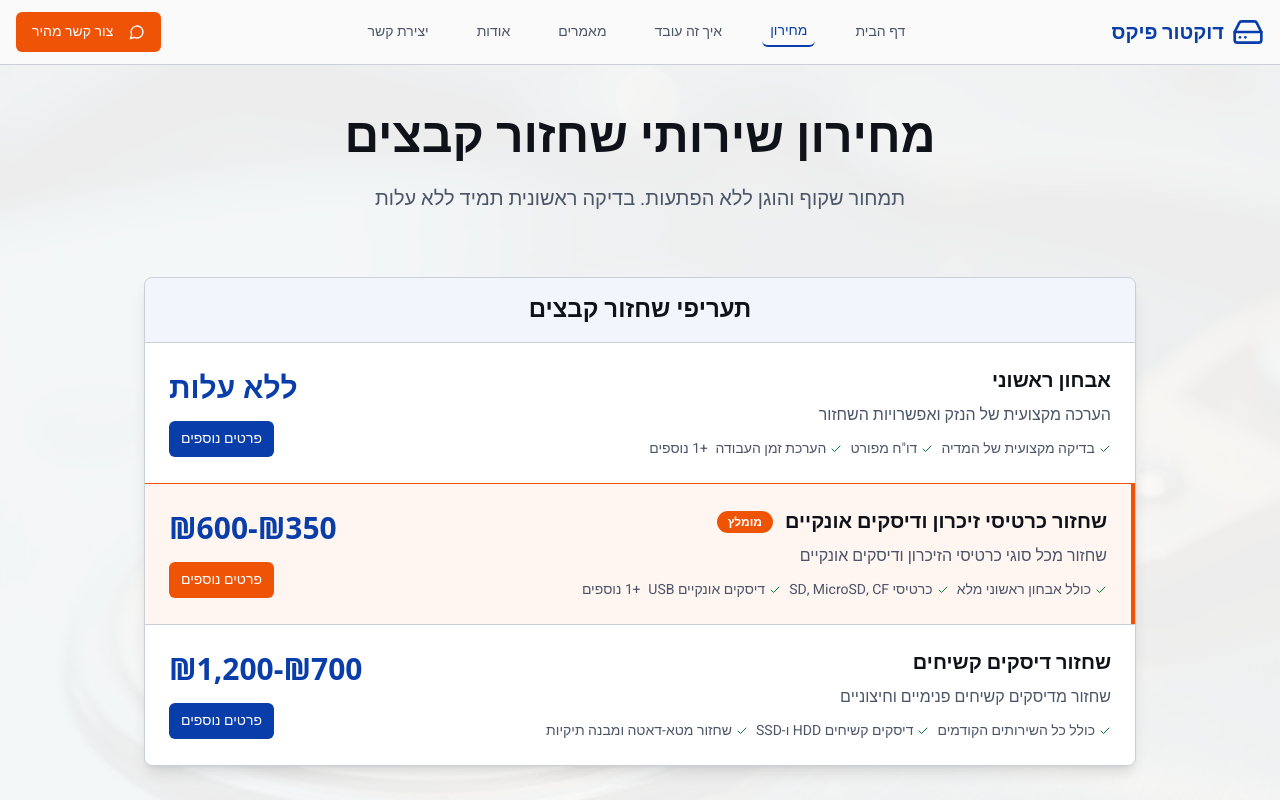
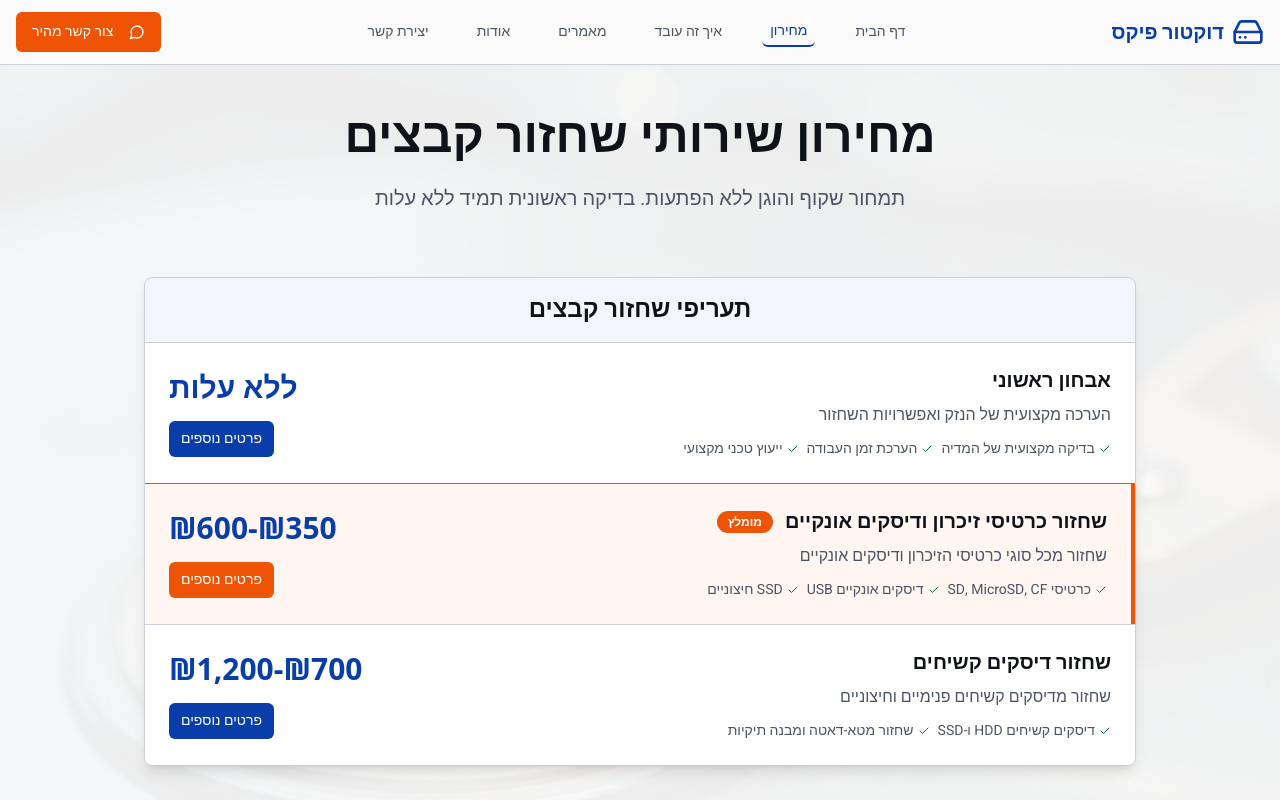
Before and after one commit to infected-computer/data-safe-recovery-now, a React (Vite) app: page /pricing in a window 1280 px wide. Shown: the top 800 px of the page. Built offline with nearby package versions, Linux system fonts and the light colour scheme.

Commit message:
Code edited in Lovable Code Editor
Edited UI in Lovable

```diff
--- a/src/pages/PricingPage.tsx
+++ b/src/pages/PricingPage.tsx
@@ -14,7 +14,6 @@ const pricingPlans = [
     description: "הערכה מקצועית של הנזק ואפשרויות השחזור",
     features: [
       "בדיקה מקצועית של המדיה",
-      "דו\"ח מפורט",
       "הערכת זמן העבודה",
       "ייעוץ טכני מקצועי"
     ],
@@ -26,7 +25,6 @@ const pricingPlans = [
     price: "₪350-₪600",
     description: "שחזור מכל סוגי כרטיסי הזיכרון ודיסקים אונקיים",
     features: [
-      "כולל אבחון ראשוני מלא",
       "כרטיסי SD, MicroSD, CF",
       "דיסקים אונקיים USB",
       "SSD חיצוניים",
@@ -39,7 +37,6 @@ const pricingPlans = [
     price: "₪700-₪1,200",
     description: "שחזור מדיסקים קשיחים פנימיים וחיצוניים",
     features: [
-      "כולל כל השירותים הקודמים",
       "דיסקים קשיחים HDD ו-SSD",
       "שחזור מטא-דאטה ומבנה תיקיות"
     ],
```
